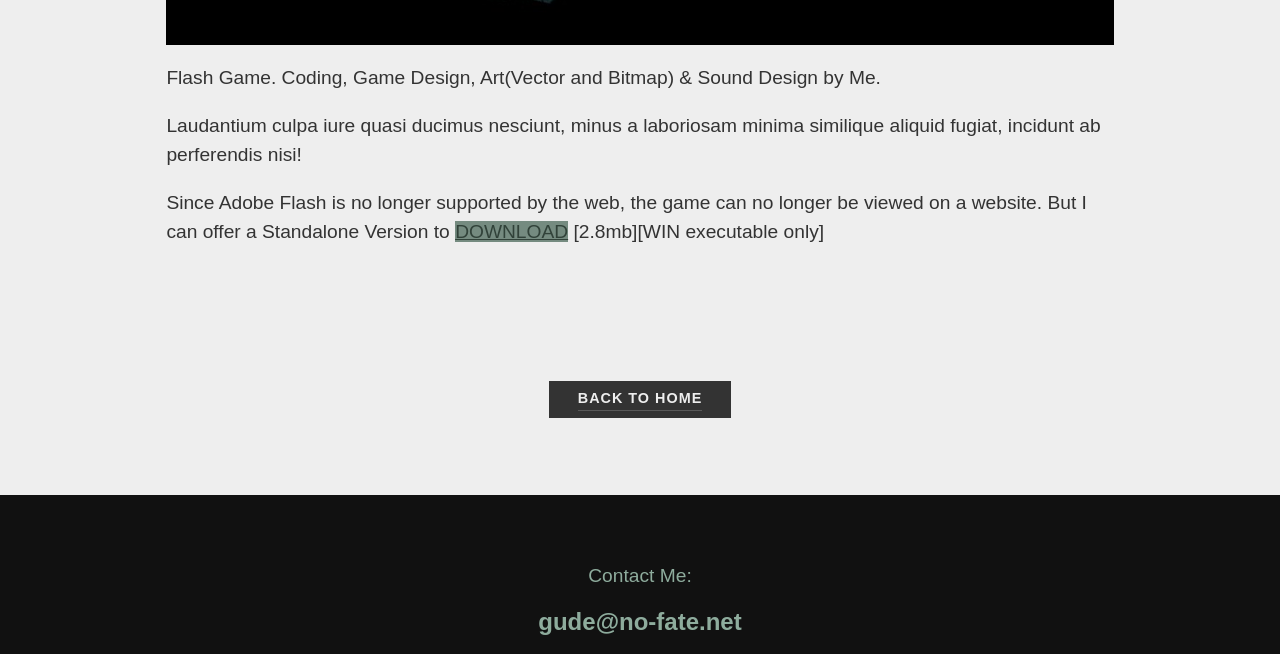
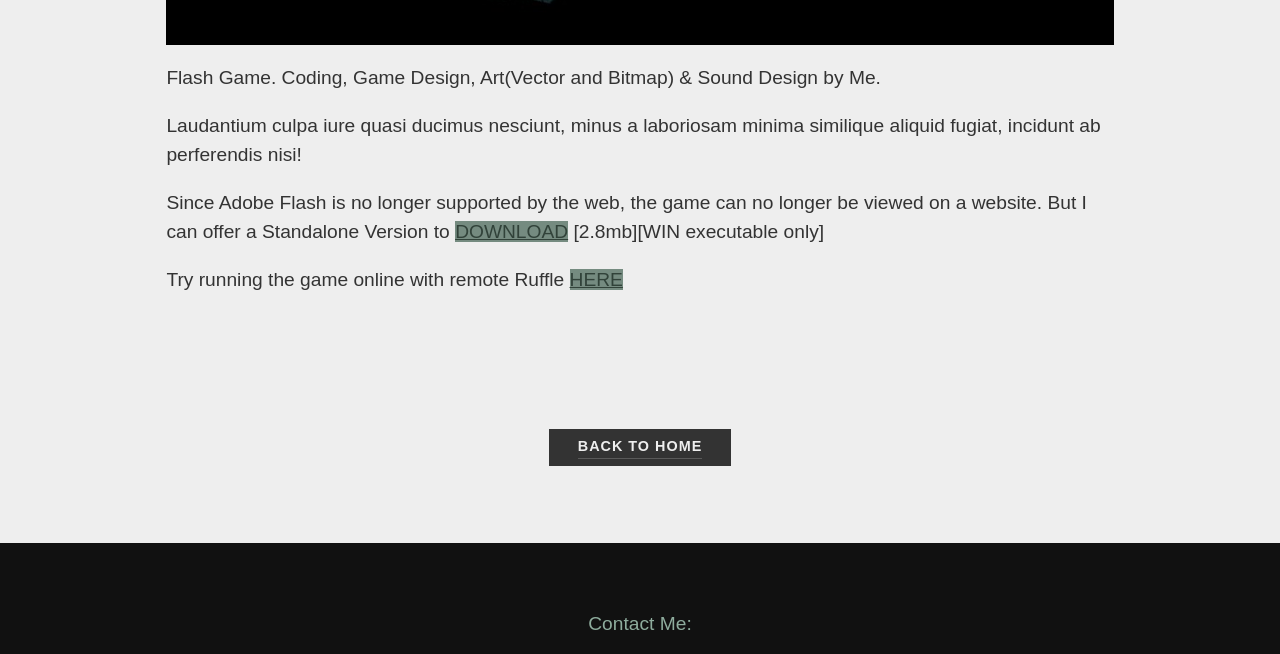
Before and after one commit to nofatenet/andy-personal-page, a plain HTML site: page portfolio-cave.html in a window 1280 px wide. Shown: the part 863-1517 px from the top of the page. Drawn offline with nearby package versions, Linux system fonts and the light colour scheme.

Commit message:
Added Link to Game

```diff
--- a/portfolio-cave.html
+++ b/portfolio-cave.html
@@ -44,6 +44,9 @@
             perferendis nisi!</p>
         <p> Since Adobe Flash is no longer supported by the web, the game can no longer be viewed on a website. But I
             can offer a Standalone Version to <a href="res/A_Day_In_A_Cave.zip">DOWNLOAD</a> [2.8mb][WIN executable only] </p>
+
+        <p> Try running the game online with remote Ruffle <a href="/play/play_a_day_in_a_cave.html">HERE</a></p>
+
     </div>
     <section class="section-center">
         <a href="index.html" class="btn">Back to Home</a>
```
